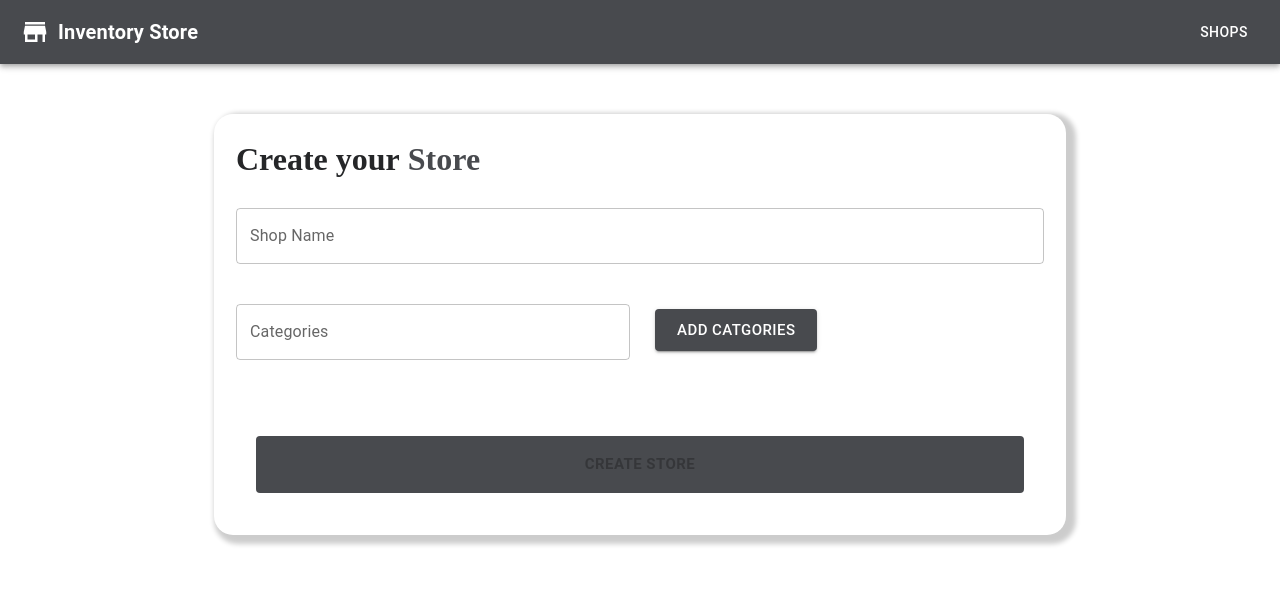
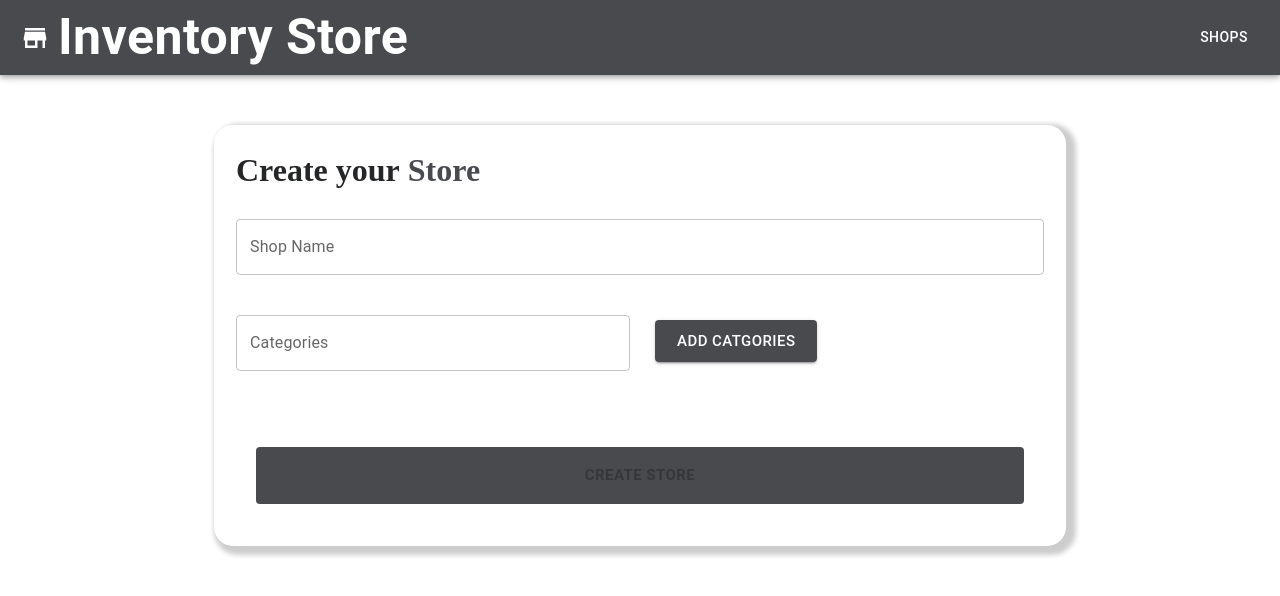
Before and after one commit to M-Umar-Iqbal/inventorTools, a React (Create React App) app: page /AddShop in a window 1280 px wide. Shown: the top 596 px of the page. Built offline with nearby package versions, Linux system fonts and the light colour scheme.

Commit message:
development commit

```diff
--- a/src/components/Header.jsx
+++ b/src/components/Header.jsx
@@ -21,7 +21,7 @@ function Navigation() {
                     <StoreIcon style={{ fontSize: "30px" }} onClick={() => navigate('/')} />
                 </IconButton>
                 <Typography style={{
-                    fontSize: "20px",
+                    fontSize: "50px",
                     fontWeight: "bold",
                     color: "#FFFFFF",
                     // cursor: "pointer",
```
